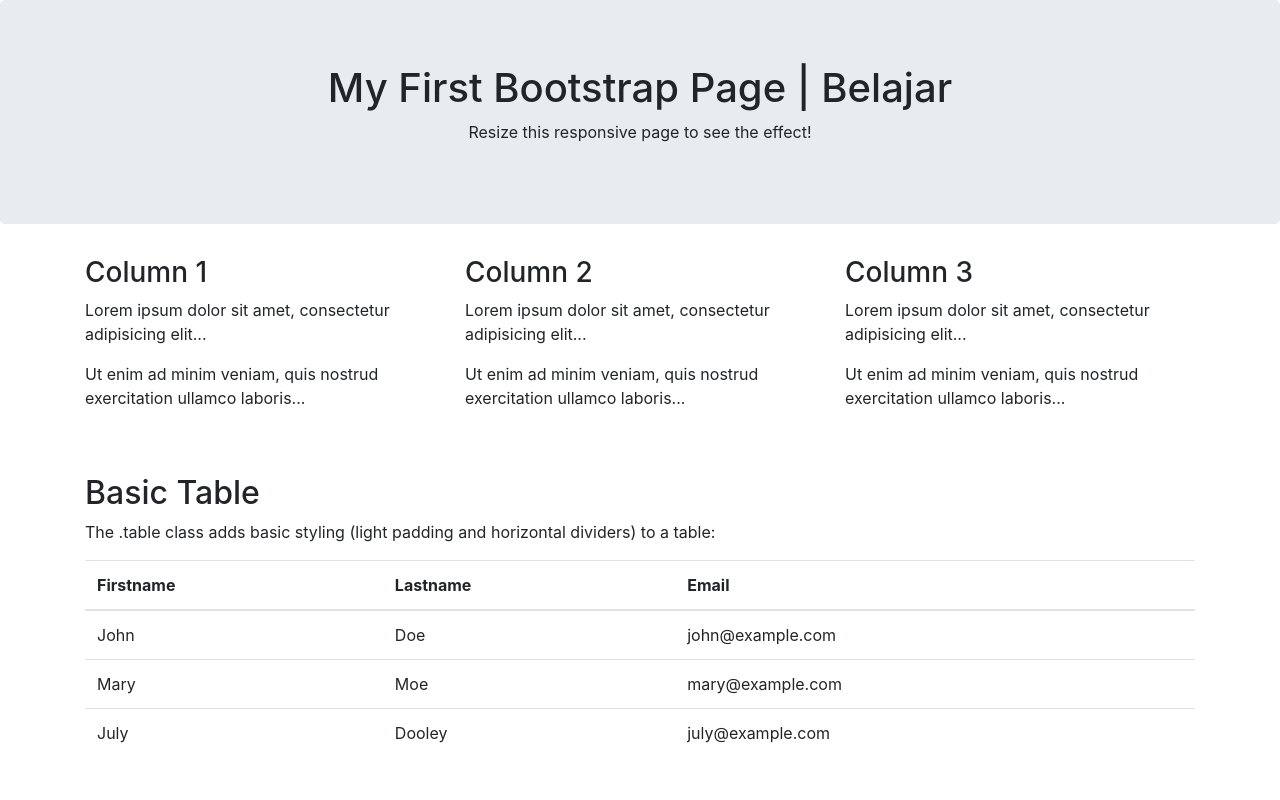
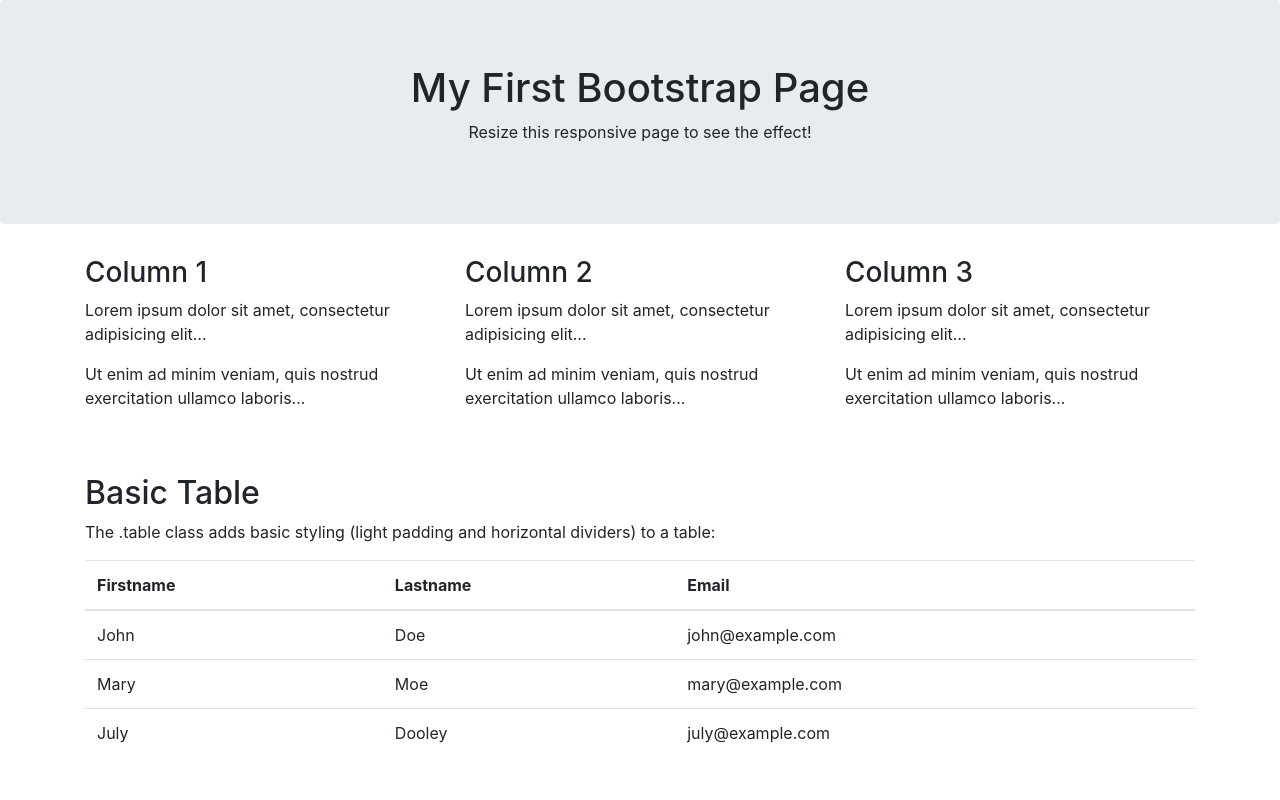
Before and after one commit to pratiktogp/belajar, a plain HTML site: page index.html in a window 1280 px wide. Shown: the top 800 px of the page. Drawn offline with nearby package versions, Linux system fonts and the light colour scheme.

Commit message:
belajar commit

```diff
--- a/index.html
+++ b/index.html
@@ -12,7 +12,7 @@
 <body>
 
 <div class="jumbotron text-center">
-  <h1>My First Bootstrap Page | Belajar</h1>
+  <h1>My First Bootstrap Page</h1>
   <p>Resize this responsive page to see the effect!</p>
 </div>
 
```
